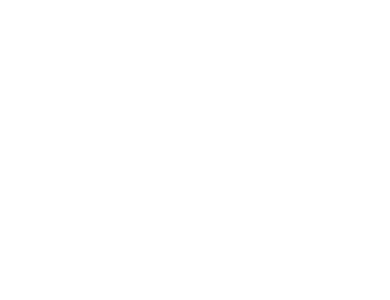
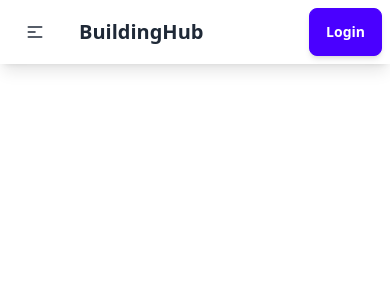
Before and after one commit to tareqahmed2/buildingHub-client-side, a React (Vite) app: page / in a window 390 px wide. Shown: the top 300 px of the page. Built offline with nearby package versions, Linux system fonts and the light colour scheme.

Commit message:
added navbar

```diff
--- a/src/layout/Main.jsx
+++ b/src/layout/Main.jsx
@@ -1,8 +1,10 @@
 import { Outlet } from "react-router-dom";
+import Navbar from "../shared/Navbar";
 
 const Main = () => {
   return (
     <div>
+      <Navbar></Navbar>
       <Outlet></Outlet>
     </div>
   );
--- /dev/null
+++ b/src/shared/Navbar.jsx
@@ -0,0 +1,121 @@
+import React, { useState } from "react";
+
+const Navbar = () => {
+  const [isLoggedIn, setIsLoggedIn] = useState(false);
+  const [dropdownOpen, setDropdownOpen] = useState(false);
+
+  const user = {
+    name: "Jane Doe",
+    profilePic: "https://via.placeholder.com/40",
+  };
+
+  const links = (
+    <>
+      <li>
+        <a href="/" className="hover:text-blue-600">
+          Home
+        </a>
+      </li>
+      <li>
+        <a href="/apartments" className="hover:text-blue-600">
+          Apartments
+        </a>
+      </li>
+    </>
+  );
+
+  return (
+    <div className="bg-white shadow-lg mb-5">
+      <div className="navbar max-w-screen-xl mx-auto">
+        {/* Navbar Start */}
+        <div className="navbar-start">
+          <div className="dropdown">
+            <div
+              tabIndex={0}
+              role="button"
+              className="btn btn-ghost lg:hidden"
+              aria-label="Toggle menu"
+            >
+              <svg
+                xmlns="http://www.w3.org/2000/svg"
+                className="h-5 w-5"
+                fill="none"
+                viewBox="0 0 24 24"
+                stroke="currentColor"
+              >
+                <path
+                  strokeLinecap="round"
+                  strokeLinejoin="round"
+                  strokeWidth="2"
+                  d="M4 6h16M4 12h8m-8 6h16"
+                />
+              </svg>
+            </div>
+            <ul
+              tabIndex={0}
+              className="menu menu-sm dropdown-content bg-base-100 rounded-box z-[1] mt-3 w-52 p-2 shadow"
+            >
+              {links}
+            </ul>
+          </div>
+          <a href="/" className="btn btn-ghost text-xl font-bold">
+            BuildingHub
+          </a>
+        </div>
+
+        {/* Navbar Center */}
+        <div className="navbar-center hidden lg:flex">
+          <ul className="menu menu-horizontal px-1">{links}</ul>
+        </div>
+
+        {/* Navbar End */}
+        <div className="navbar-end">
+          {isLoggedIn ? (
+            <div className="relative">
+              <img
+                src={user.profilePic}
+                alt="Profile"
+                className="h-10 w-10 rounded-full cursor-pointer border-2 border-blue-500"
+                onClick={() => setDropdownOpen((prev) => !prev)}
+              />
+              {dropdownOpen && (
+                <div className="absolute right-0 mt-2 w-48 bg-white text-gray-700 rounded-lg shadow-lg z-20">
+                  <div className="p-4 border-b">
+                    <p className="font-semibold">{user.name}</p>
+                  </div>
+                  <ul className="flex flex-col">
+                    <li>
+                      <a
+                        href="/dashboard"
+                        className="block px-4 py-2 hover:bg-gray-100"
+                      >
+                        Dashboard
+                      </a>
+                    </li>
+                    <li>
+                      <button
+                        onClick={() => setIsLoggedIn(false)}
+                        className="block px-4 py-2 text-left w-full hover:bg-gray-100"
+                      >
+                        Logout
+                      </button>
+                    </li>
+                  </ul>
+                </div>
+              )}
+            </div>
+          ) : (
+            <a
+              href="/login"
+              className="btn btn-primary text-white px-4 py-2 rounded-lg shadow-md hover:bg-blue-700"
+            >
+              Login
+            </a>
+          )}
+        </div>
+      </div>
+    </div>
+  );
+};
+
+export default Navbar;
```
